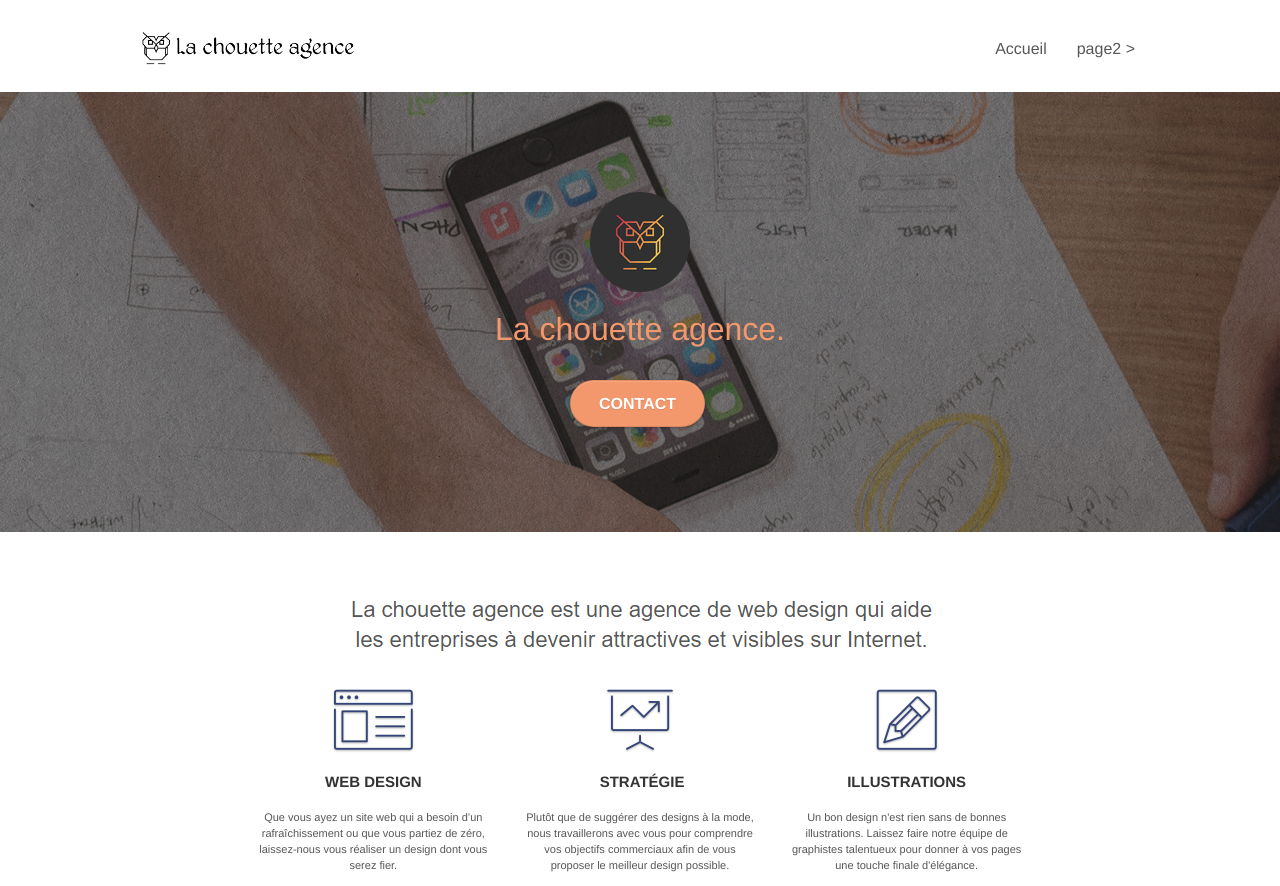
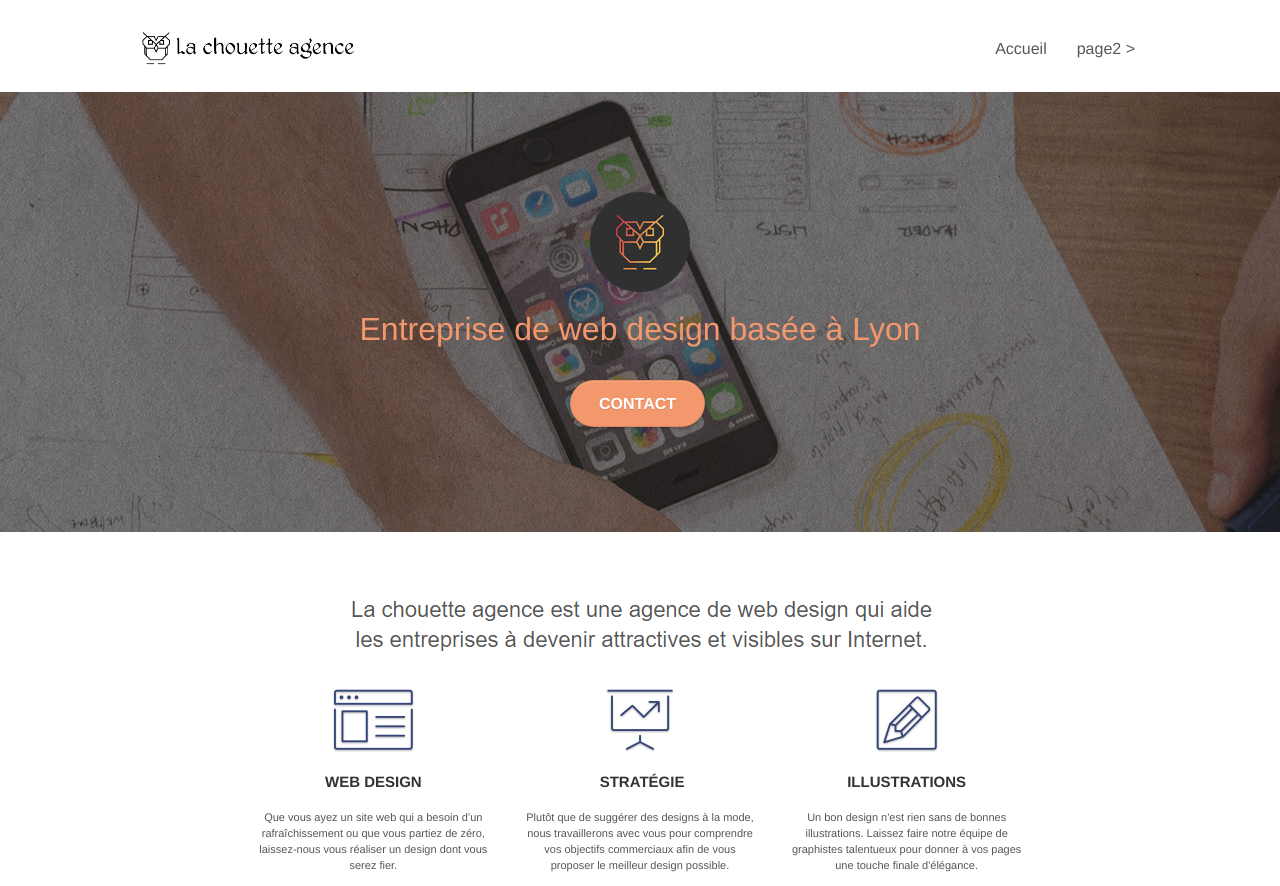
Before and after one commit to Flyern17/VacquetEric_4_22052021, a plain HTML site: page index.html in a window 1280 px wide. Shown: the top 886 px of the page. Drawn offline with Linux system fonts and the light colour scheme.

Commit message:
Modification des titres de pages et du h1

```diff
--- a/index.html
+++ b/index.html
@@ -19,7 +19,7 @@
 	<script src="./js/jquery.touchSwipe.js" defer></script>
 	<script src="./js/gmaps.js"></script>
 
-    <title>.</title>
+    <title>La chouette agence | Agence de web design à Lyon</title>
 
 
 <!-- Analytics -->
@@ -66,7 +66,7 @@
 			<div class="col-sm-12">
 				<img src="img/logo.png" class="center-block image-resize-mode" width="100" alt="" />
 				<h1 class="text-center hero-bloc-text tc-white ">
-					La chouette agence.
+					Entreprise de web design basée à Lyon
 				</h1>
 				<div class="text-center">
 					<a href="page2.html" class="btn btn-lg btn-clean btn-rd cta-hero btn-atomic-tangerine" id="cta-hero">Contact</a>
```
Also changed, not shown: page2.html (+1 -1 lines).
